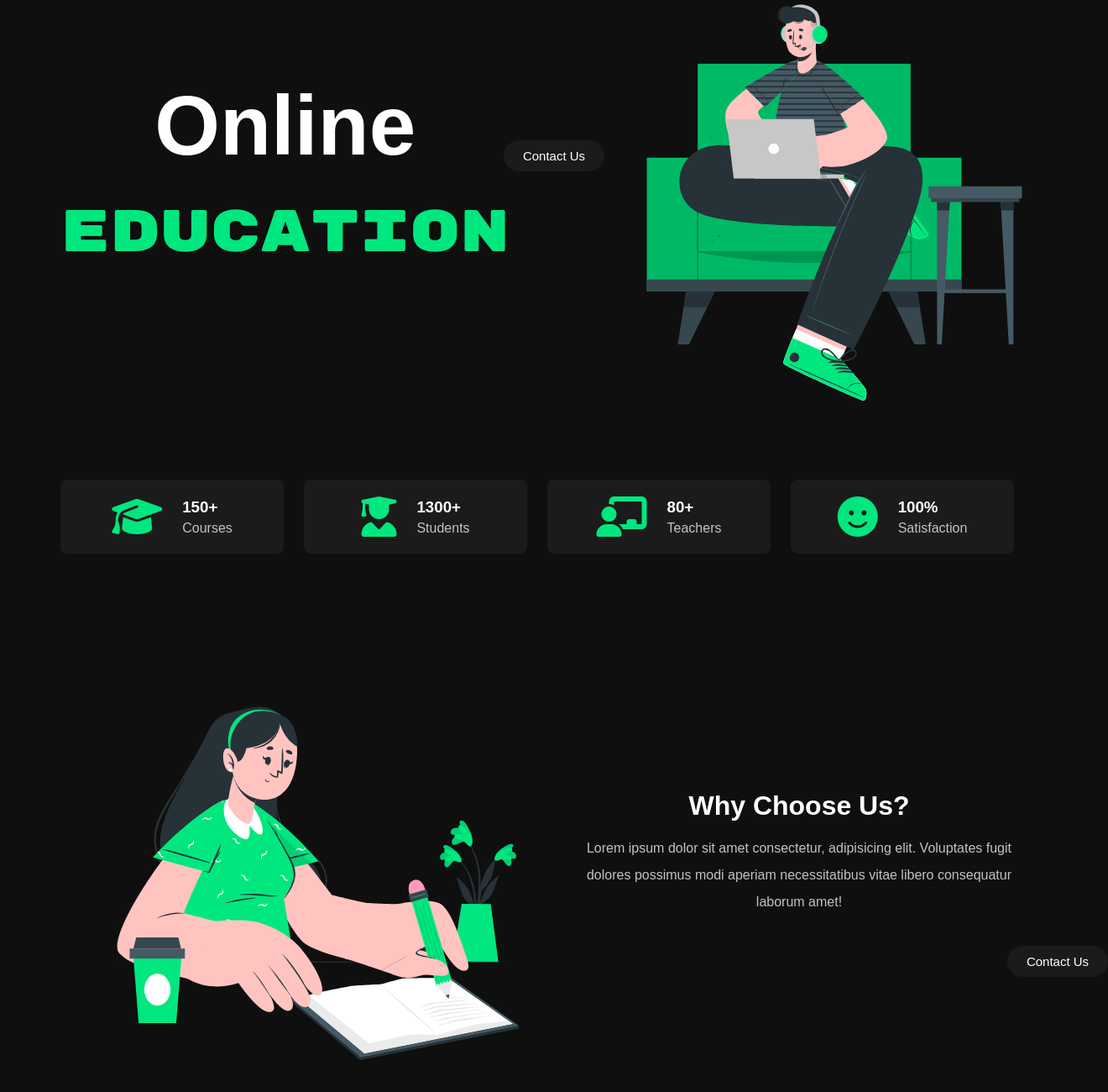
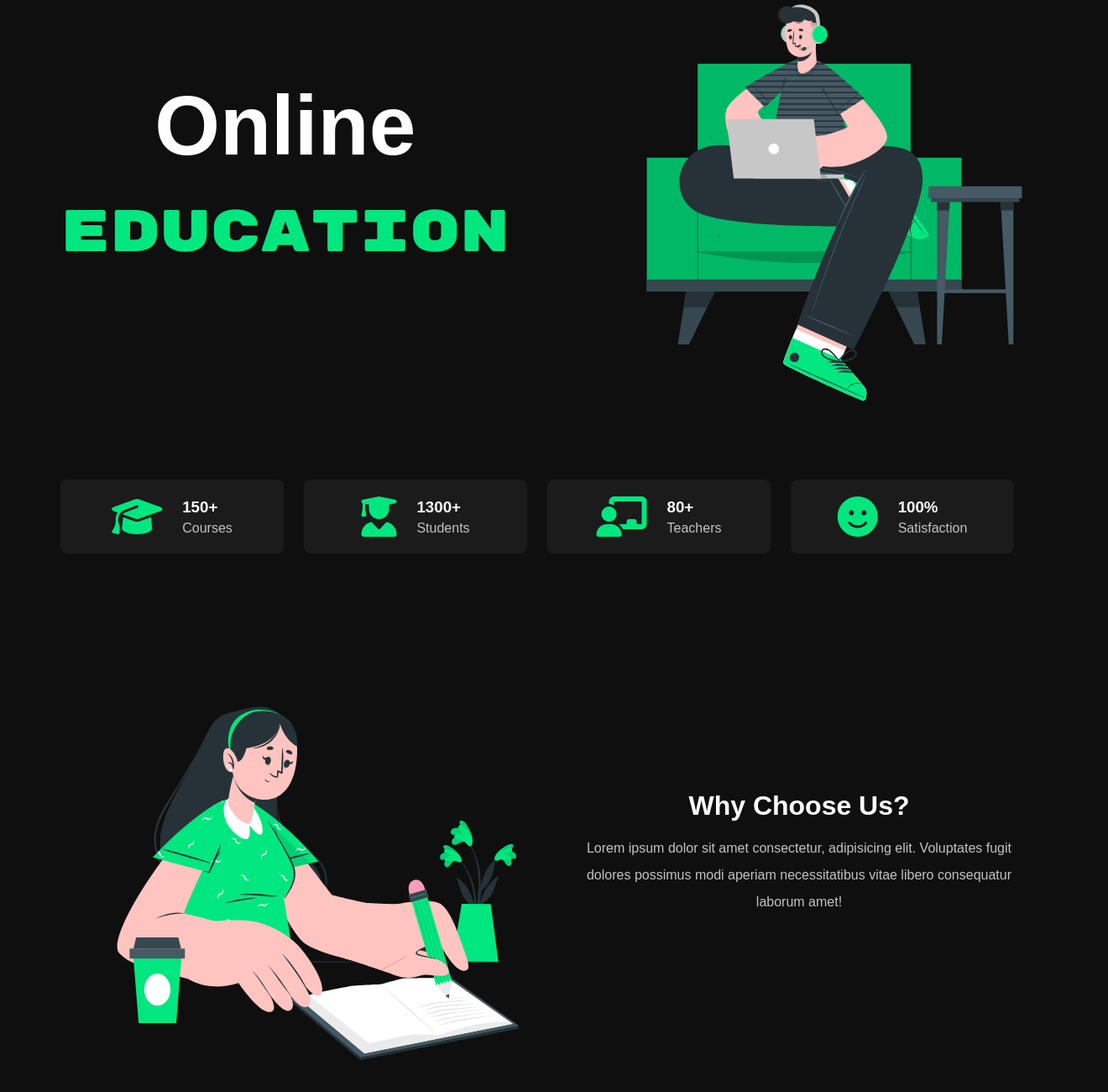
Before and after one commit to omarabaset11/Online-Education-Website, a plain HTML site: page index.html in a window 1280 px wide. Shown: the part 202-1502 px from the top of the page at 84% size, 1320 px wide, since content can reach past the window. Drawn offline with Linux system fonts and the light colour scheme.

Commit message:
modifying

```diff
--- a/index.html
+++ b/index.html
@@ -27,7 +27,7 @@
             <h2 class="online">Online <br><span>Education</span></h2>
         <img src="assets/images/homg-img.svg" alt="" class="laptop">
         </div>
-        <a href="#contact" class="btn-1">Contact Us</a>
+
     </section>
     <section class="second-section">
         <div class="cards">
@@ -65,7 +65,7 @@
         <div class="content">
             <h3 class="about__title">Why Choose Us?</h3>
             <p class="about__content">Lorem ipsum dolor sit amet consectetur, adipisicing elit. Voluptates fugit dolores possimus modi aperiam necessitatibus vitae libero consequatur laborum amet!</p>
-            <a href="#contact" class="btn-2">Contact Us</a>
+
         </div>
     </section>
     <section class="fourth-section" id="courses">
```
